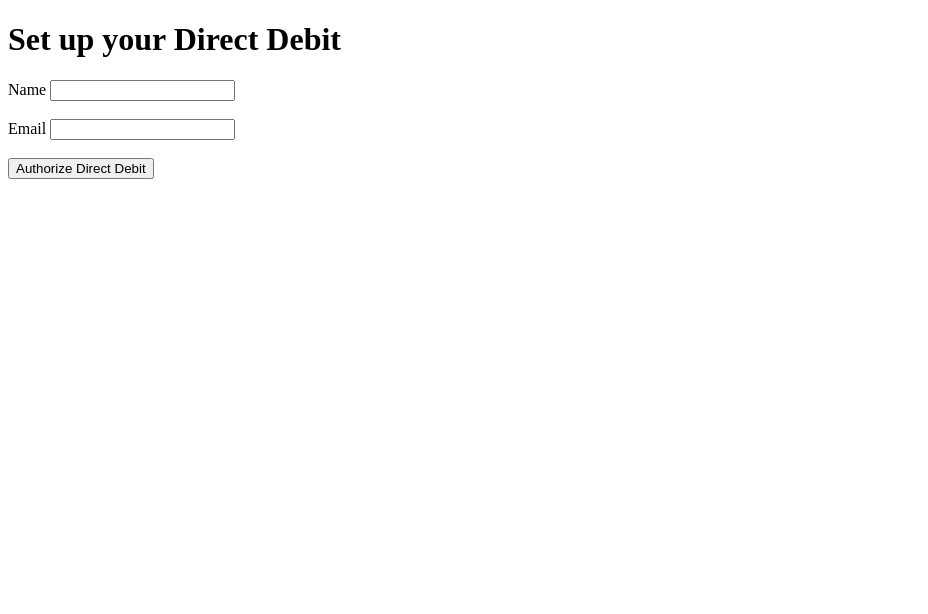
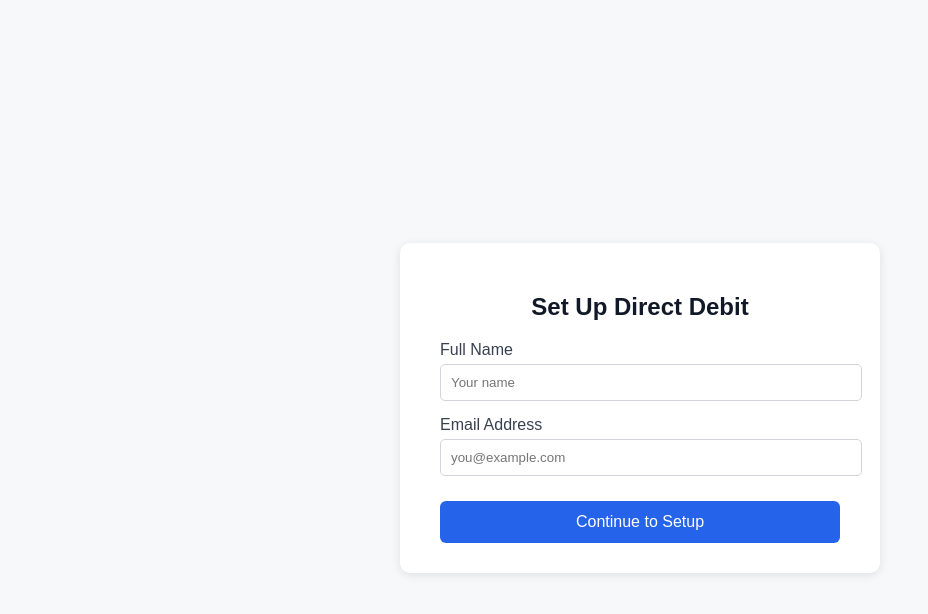
Before and after one commit to AspectBlockchain/aspect-bacs-setup, a website: page public/index.html in a window 1280 px wide. Shown: the whole page, without its empty margins (0-928 px from the left). Drawn offline with Linux system fonts and the light colour scheme.

Commit message:
Replace index.html with working checkout form

```diff
--- a/public/index.html
+++ b/public/index.html
@@ -1,46 +1,95 @@
 <!DOCTYPE html>
-<html>
+<html lang="en">
 <head>
-    <meta charset="utf-8" />
-    <title>Bacs Direct Debit Setup (Checkout)</title>
-    <script src="https://js.stripe.com/v3/"></script>
+  <meta charset="UTF-8" />
+  <meta name="viewport" content="width=device-width, initial-scale=1.0" />
+  <title>Aspect Blockchain BACS Setup</title>
+  <style>
+    body {
+      font-family: Arial, sans-serif;
+      background: #f6f8fa;
+      display: flex;
+      align-items: center;
+      justify-content: center;
+      height: 100vh;
+    }
+    .container {
+      background: white;
+      padding: 30px 40px;
+      border-radius: 10px;
+      box-shadow: 0 2px 10px rgba(0,0,0,0.1);
+      max-width: 400px;
+      width: 100%;
+    }
+    h2 {
+      text-align: center;
+      color: #111827;
+    }
+    label {
+      display: block;
+      margin-top: 15px;
+      color: #374151;
+    }
+    input {
+      width: 100%;
+      padding: 10px;
+      margin-top: 5px;
+      border: 1px solid #d1d5db;
+      border-radius: 5px;
+    }
+    button {
+      margin-top: 25px;
+      width: 100%;
+      padding: 12px;
+      background-color: #2563eb;
+      color: white;
+      border: none;
+      border-radius: 6px;
+      cursor: pointer;
+      font-size: 16px;
+    }
+    button:hover {
+      background-color: #1e40af;
+    }
+  </style>
 </head>
 <body>
-    <h1>Set up your Direct Debit</h1>
+  <div class="container">
+    <h2>Set Up Direct Debit</h2>
+    <form id="payment-form">
+      <label for="name">Full Name</label>
+      <input id="name" type="text" name="name" placeholder="Your name" required />
 
-    <form id="setup-form">
-      <label>
-        Name
-        <input id="name" type="text" required />
-      </label>
-      <br /><br />
-      <label>
-        Email
-        <input id="email" type="email" required />
-      </label>
-      <br /><br />
-      <button type="submit">Authorize Direct Debit</button>
+      <label for="email">Email Address</label>
+      <input id="email" type="email" name="email" placeholder="you@example.com" required />
+
+      <button type="submit">Continue to Setup</button>
     </form>
+  </div>
 
   <script>
-      const form = document.getElementById("setup-form");
+    const form = document.getElementById("payment-form");
+
     form.addEventListener("submit", async (e) => {
       e.preventDefault();
 
       const name = document.getElementById("name").value;
       const email = document.getElementById("email").value;
 
-        // Call backend to create Checkout session
       const res = await fetch("/create-checkout-session", {
         method: "POST",
         headers: { "Content-Type": "application/json" },
         body: JSON.stringify({ name, email }),
       });
 
-        const { url } = await res.json();
+      const data = await res.json();
 
-        // Redirect to Stripe Checkout
-        window.location.href = url;
+      if (data.url) {
+        window.location.href = data.url; // ✅ Redirect to Stripe Checkout
+      } else {
+        alert("Error: No checkout URL returned");
+        console.error("Server response:", data);
+      }
     });
   </script>
 </body>
```
Lines whose indentation alone changed are shown as unchanged.
